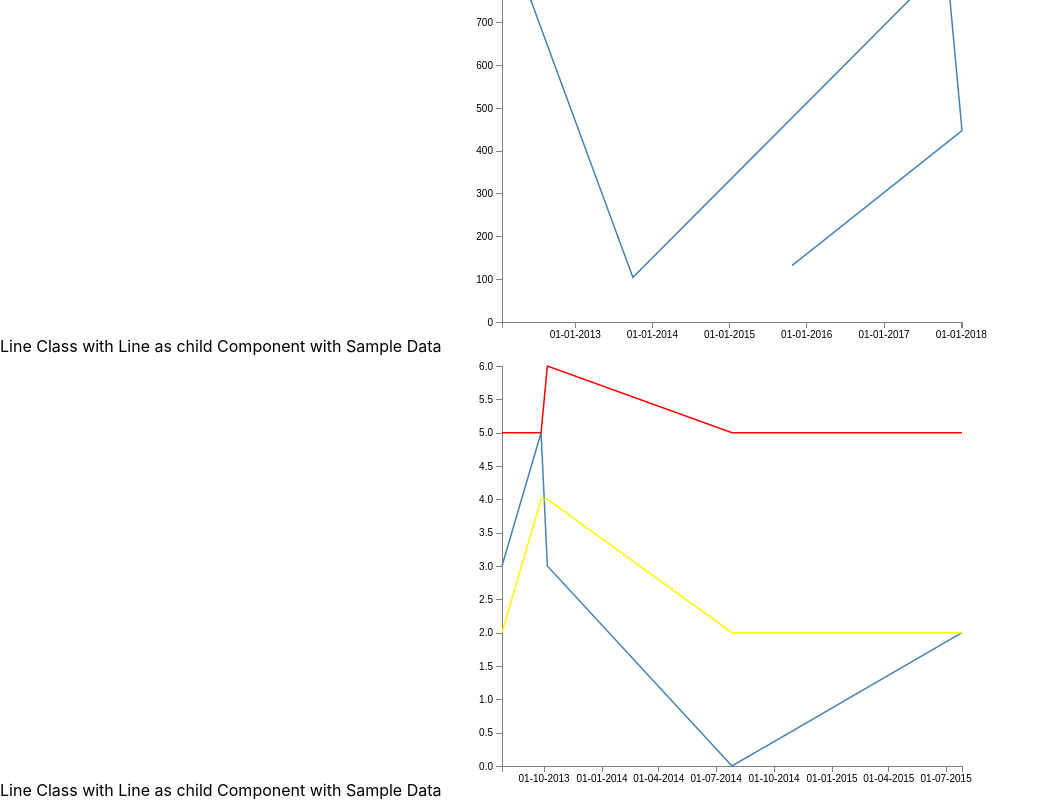
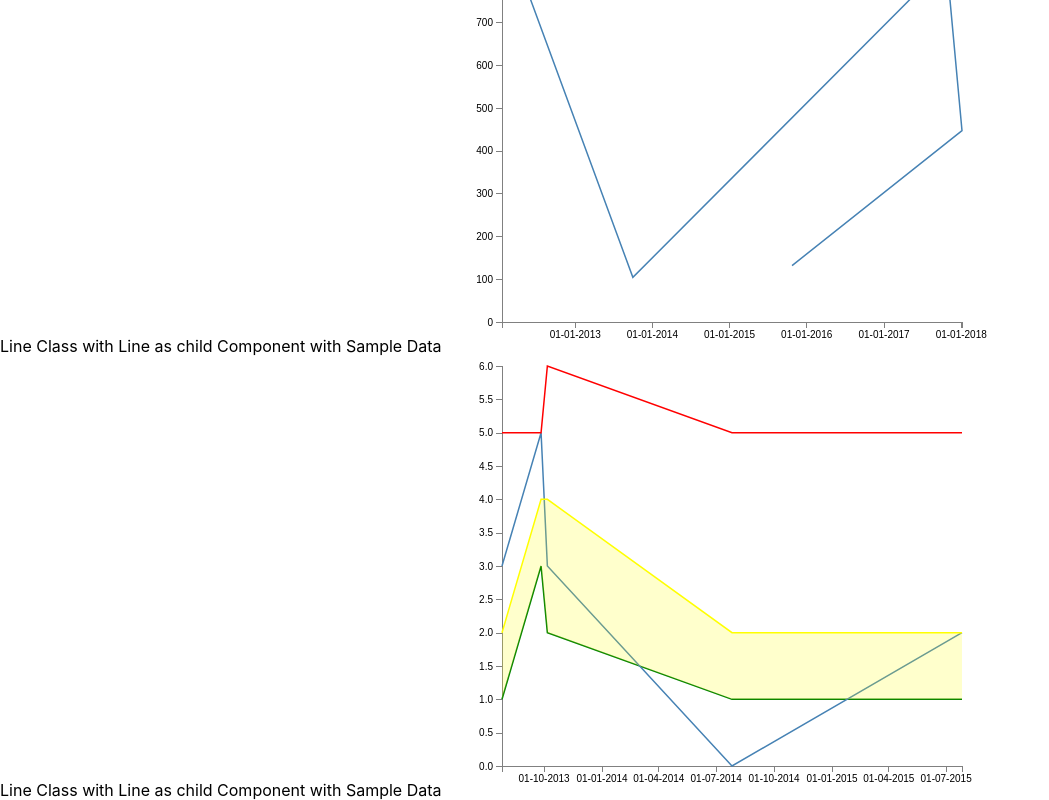
Before and after one commit to zhu-7/d3-react-line-chart, a React (Create React App) app: page / in a window 1280 px wide. Shown: the part 1522-2322 px from the top of the page, without its empty margins (0-1049 px from the left). Built offline with nearby package versions, Linux system fonts and the light colour scheme.

Commit message:
added area to chartcomponent

```diff
--- a/src/App.js
+++ b/src/App.js
@@ -4,7 +4,7 @@ import LineClass from './LineClass';
 import LineSVG from './LineSVG';
 import TimeLineChart from './ChartClass/TimeLineChart';
 import LineChart from './ChartClass/LineChart';
-import { XAxisTime, YAxisLinear, Line } from './ChartClass/ChartComponent';
+import { XAxisTime, YAxisLinear, Line, Area } from './ChartClass/ChartComponent';
 
 function App() {
 
@@ -95,6 +95,13 @@ function App() {
       x: xScale(d.date)
     }))
   };
+
+  const lineDataGreen = {
+    data: sampleLineData.map((d)=>({
+      y: yScale(d.green),
+      x: xScale(d.date)
+    }))
+  };
   const lineDataRed = {
     data: sampleLineData.map((d)=>({
       y: yScale(d.red),
@@ -107,11 +114,20 @@ function App() {
       x: xScale(d.date)
     }))
   };
+  const areaDataYellow = {
+    data: sampleLineData.map((d)=>({
+      y0:yScale(d.green),
+      y1: yScale(d.yellow),
+      x: xScale(d.date)
+    }))
+  };
   const xAxis = <XAxisTime {...metaData} transform= {`translate(0,${chartHeight})`} />;
   const yAxis = <YAxisLinear {...metaData} />;
   const lineValue = <Line {...lineDataValue} class='line' />;
+  const lineGreen = <Line {...lineDataGreen} class='line-green' />;
   const lineRed = <Line {...lineDataRed} class='line-red' />;
   const lineYellow = <Line {...lineDataYellow} class='line-yellow' />;
+  const areaYellow = <Area {...areaDataYellow} class='area-yellow' />;
   /**********************************************************************************************/
   return (
     <div className="App">
@@ -167,9 +183,11 @@ function App() {
           width={width}
           height={height}
           margin={margin}>
+          {lineGreen}
           {lineValue}
           {lineRed}
           {lineYellow}
+          {areaYellow}
         </LineChart>
       </div>
     </div>
--- a/src/ChartClass/ChartComponent.js
+++ b/src/ChartClass/ChartComponent.js
@@ -59,3 +59,25 @@ export const Line = D3BaseGroup(function(){
     .duration(2000)
     .attr('d', line);
 });
+
+export const Area = D3BaseGroup(function(){
+  const styleClass = this.props.class;
+
+  const area = d3
+    .area()
+    .x(d => d.x)
+    .y0(d => d.y0)
+    .y1(d => d.y1);
+  const group = d3.select(this.refs.element);
+  const current = group.selectAll('.'+ styleClass).data([this.props.data]);
+  current.interrupt();
+
+  current
+    .enter()
+    .append('path')
+    .attr('class', styleClass)
+    .merge(current)
+    .transition()
+    .duration(2000)
+    .attr('d', area);
+});
--- a/src/index.css
+++ b/src/index.css
@@ -17,6 +17,11 @@ code {
     stroke-width: 1.5;
     fill: none;
 }
+.line-green {
+  stroke: green;
+  stroke-width: 1.5;
+  fill: none;
+}
 .line-red {
   stroke: red;
   stroke-width: 1.5;
@@ -28,6 +33,11 @@ code {
   fill: none;
 }
 
+.area-yellow {
+  fill: yellow;
+  opacity: 0.2
+}
+
 .axis path,
 .axis line {
     fill: none;
```
